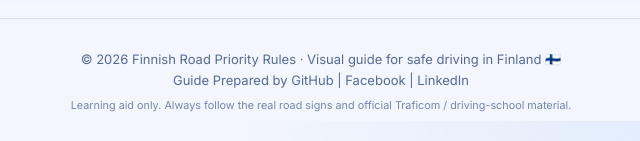
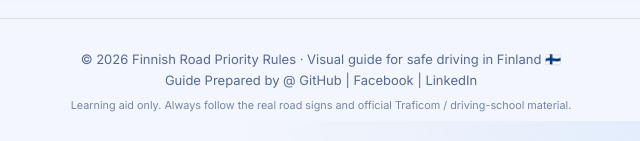
Before and after one commit to nbfarhad/learn-fin-traffic-rules, a plain HTML site: page index.html in a window 1280 px wide. Shown: the part 7879-8020 px from the top of the page, 319-959 px from the left. Drawn offline with Linux system fonts and the light colour scheme.

```diff
--- a/index.html
+++ b/index.html
@@ -485,7 +485,7 @@ footer small{display:block;margin-top:6px;opacity:.8}
 <footer>
   <div>© 2026 Finnish Road Priority Rules · Visual guide for safe driving in Finland 🇫🇮</div>
   <p>
-    Guide Prepared by
+    Guide Prepared by @
     <a href="https://github.com/nbfarhad" target="_blank" rel="noopener noreferrer">GitHub</a> |
     <a href="https://facebook.com/farhadrp" target="_blank" rel="noopener noreferrer">Facebook</a> |
     <a href="https://linkedin.com/in/ajaf" target="_blank" rel="noopener noreferrer">LinkedIn</a>
```
